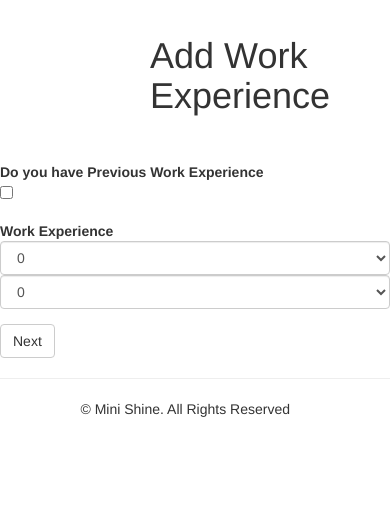
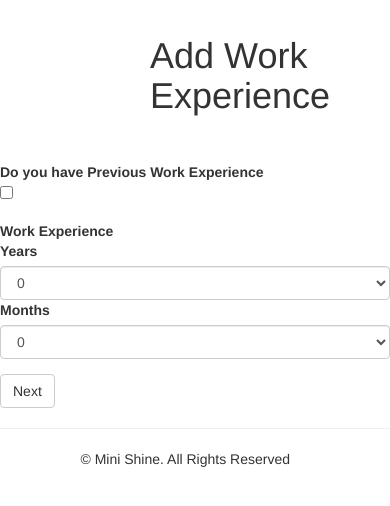
Before and after one commit to hspandher/my_shine, a Django app: template mini_shine/templates/work_experience.html in a window 390 px wide; the page is wider, and only the part inside the window is pictured. Shown: the part 54-560 px from the top of that part. Run offline with Django 3.2, Linux system fonts and the light colour scheme; the template is opened without the code that fills it: values that come from a table or form of the project are taken from there, others are empty; parts of the project's set-up code (start-up, migrations or seed data) failed here and were passed over; some libraries are stand-ins or nearby versions.

```diff
--- a/mini_shine/templates/includes/work_experience_form.html
+++ b/mini_shine/templates/includes/work_experience_form.html
@@ -10,8 +10,12 @@
 
     <div class='form-group'>
         <label class="col-sm-2 control-label">Work Experience</label>
-        <div class="col-sm-10">
+        <div class="col-sm-2">
+            <label>Years</label>
             {{ form.years_of_experience }}
+        </div>
+        <div class="col-sm-2">
+            <label>Months</label>
             {{ form.months_of_experience }}
         </div>
     </div>
--- a/my_shine/urls.py
+++ b/my_shine/urls.py
@@ -11,5 +11,5 @@ urlpatterns = patterns('',
     url(r'^admin/', include(admin.site.urls)),
     url(r'^$', 'mini_shine.views.home'),
     url(r'register/', 'mini_shine.views.register'),
-    url(r'^candidate/\d{1,10}/add-work-experience/$', 'mini_shine.views.add_work_experience')
+    url(r'^candidate/(\d{1,10})/add-work-experience/$', 'mini_shine.views.add_work_experience')
 )
```
